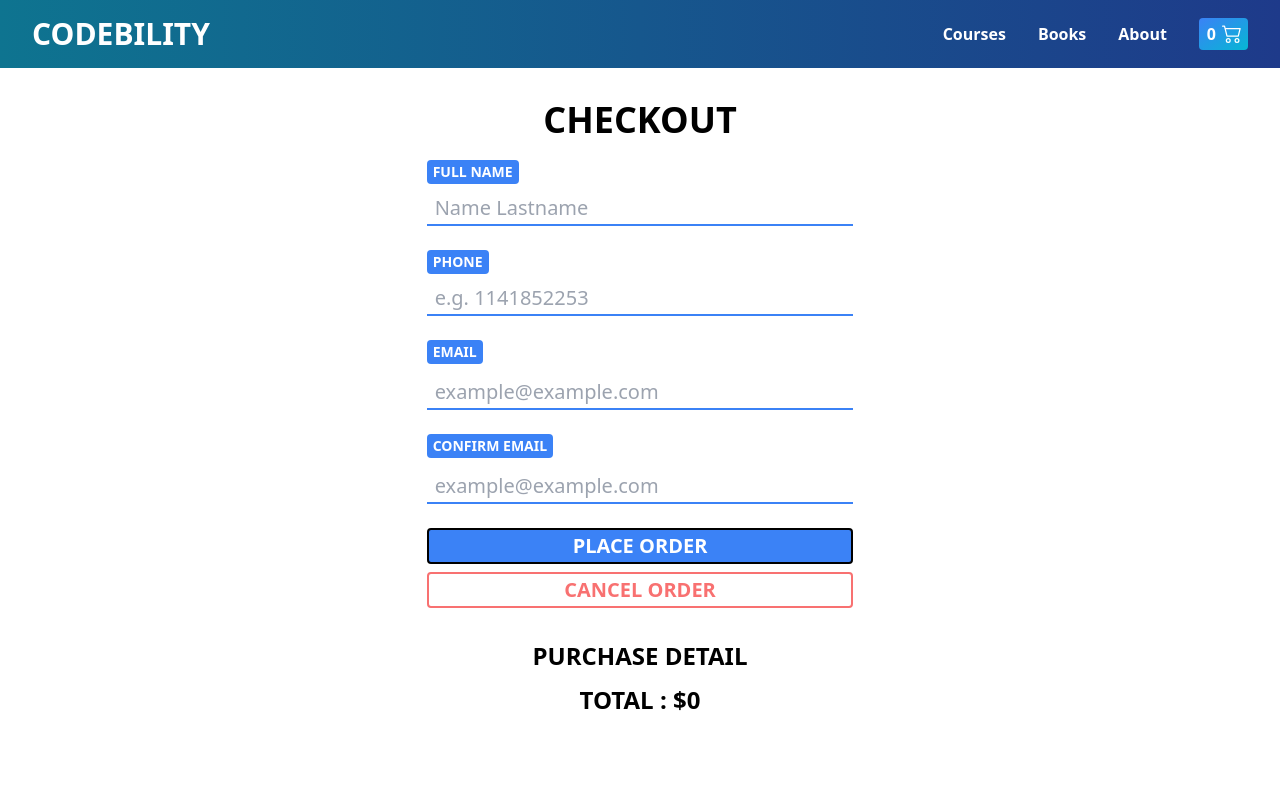
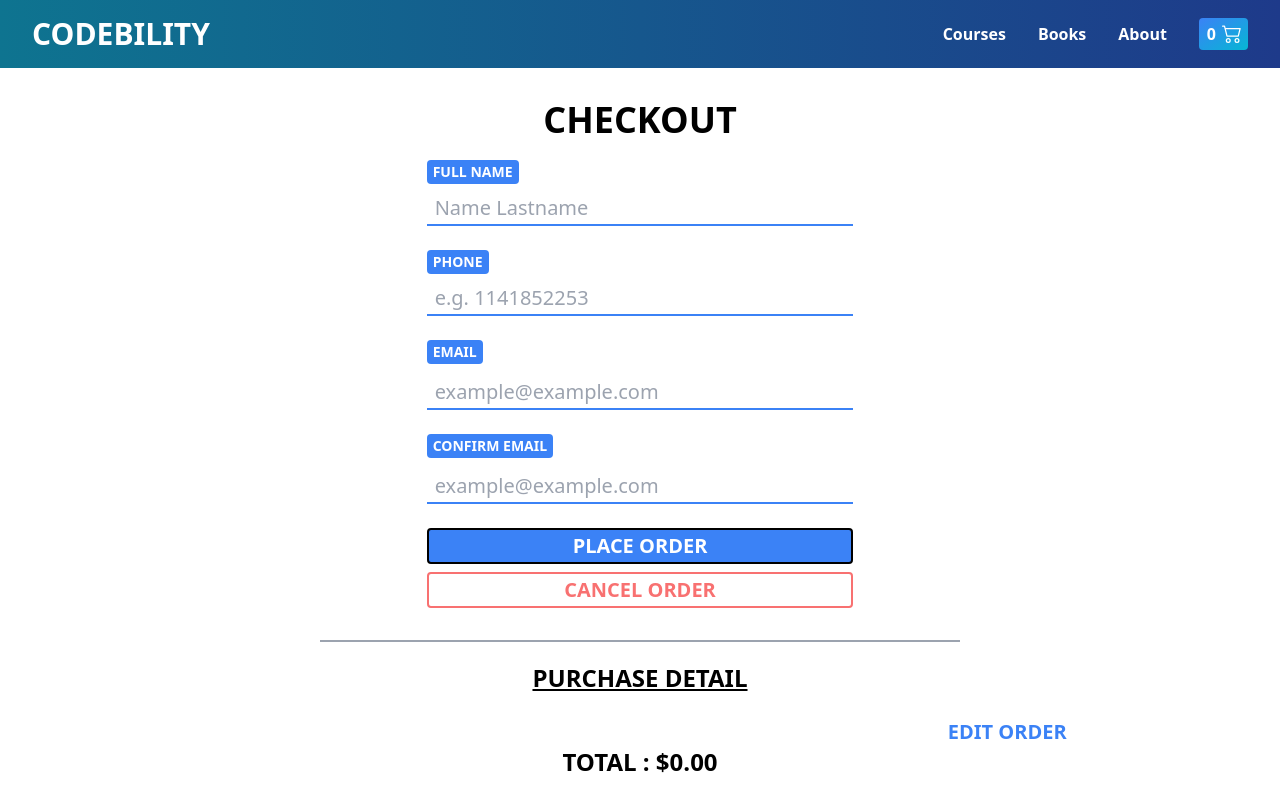
Before and after one commit to LlanoLucas/React_PFLlano, a React (Create React App) app in the folder codebility/: page /checkout in a window 1280 px wide. Built offline with nearby package versions, Linux system fonts and the light colour scheme.

Commit message:
firebase config

```diff
--- a/codebility/src/components/Cart/Cart.js
+++ b/codebility/src/components/Cart/Cart.js
@@ -28,7 +28,7 @@ const Cart = () => {
         <CartItem key={p.id} {...p} />
       ))}
       <h3 className="font-bold text-3xl w-8/12 self-center text-end px-2">
-        Total: ${parseFloat(totalAmount())}
+        Total: ${parseFloat(totalAmount()).toFixed(2)}
       </h3>
       <div className="flex items-center gap-1 w-8/12 text-xl">
         <button
--- a/codebility/src/components/CartItem/CartItem.js
+++ b/codebility/src/components/CartItem/CartItem.js
@@ -20,9 +20,8 @@ const CartItem = ({ id, name, quantity, price }) => {
             width="16"
             height="16"
             fill="currentColor"
-            class="bi bi-trash3"
+            className="bi bi-trash3 scale-110"
             viewBox="0 0 16 16"
-            className="scale-110"
           >
             <path d="M6.5 1h3a.5.5 0 0 1 .5.5v1H6v-1a.5.5 0 0 1 .5-.5ZM11 2.5v-1A1.5 1.5 0 0 0 9.5 0h-3A1.5 1.5 0 0 0 5 1.5v1H2.506a.58.58 0 0 0-.01 0H1.5a.5.5 0 0 0 0 1h.538l.853 10.66A2 2 0 0 0 4.885 16h6.23a2 2 0 0 0 1.994-1.84l.853-10.66h.538a.5.5 0 0 0 0-1h-.995a.59.59 0 0 0-.01 0H11Zm1.958 1-.846 10.58a1 1 0 0 1-.997.92h-6.23a1 1 0 0 1-.997-.92L3.042 3.5h9.916Zm-7.487 1a.5.5 0 0 1 .528.47l.5 8.5a.5.5 0 0 1-.998.06L5 5.03a.5.5 0 0 1 .47-.53Zm5.058 0a.5.5 0 0 1 .47.53l-.5 8.5a.5.5 0 1 1-.998-.06l.5-8.5a.5.5 0 0 1 .528-.47ZM8 4.5a.5.5 0 0 1 .5.5v8.5a.5.5 0 0 1-1 0V5a.5.5 0 0 1 .5-.5Z" />
           </svg>
--- a/codebility/src/components/CartWidget/CartWidget.js
+++ b/codebility/src/components/CartWidget/CartWidget.js
@@ -3,12 +3,12 @@ import { Link } from "react-router-dom";
 import { CartContext } from "../../context/CartContext";
 
 const CartWidget = () => {
-  const { totalQuantity } = useContext(CartContext);
+  const { cart } = useContext(CartContext);
 
   return (
     <Link to="/cart">
       <li className="flex font-semibold cursor-pointer gap-2 bg-gradient-to-br from-blue-500 to-cyan-500 px-2 py-1 rounded items-center hover:gap-3 hover:px-2.5  transition-all ease-linear duration-200">
-        {totalQuantity}
+        {cart.length}
         <svg
           xmlns="http://www.w3.org/2000/svg"
           width="16"
--- a/codebility/src/components/Checkout/Checkout.js
+++ b/codebility/src/components/Checkout/Checkout.js
@@ -17,7 +17,7 @@ const Checkout = () => {
   const [loading, setLoading] = useState(false);
   const [orderId, setOrderId] = useState("");
 
-  const { cart, totalPrice, clearCart } = useContext(CartContext);
+  const { cart, totalAmount, clearCart } = useContext(CartContext);
 
   const createOrder = async ({ name, phone, email }) => {
     setLoading(true);
@@ -30,7 +30,7 @@ const Checkout = () => {
           email,
         },
         items: cart,
-        total: totalPrice(),
+        total: totalAmount(),
         date: Timestamp.fromDate(new Date()),
       };
       const batch = writeBatch(db);
--- a/codebility/src/components/CheckoutDetail/CheckoutDetail.js
+++ b/codebility/src/components/CheckoutDetail/CheckoutDetail.js
@@ -1,13 +1,14 @@
 import { useContext } from "react";
 import CartItem from "../CartItem/CartItem";
 import { CartContext } from "../../context/CartContext";
+import { Link } from "react-router-dom";
 
 const CheckoutDetail = () => {
   const { cart, totalAmount } = useContext(CartContext);
 
   return (
-    <div className="flex flex-col mt-8 mb-8 w-full items-center gap-3">
-      <p className="font-semibold text-2xl">PURCHASE DETAIL</p>
+    <div className="flex flex-col mt-5 mb-8 w-full items-center">
+      <p className="font-semibold text-2xl mb-4 underline">PURCHASE DETAIL</p>
       {cart.map((product) => (
         <CartItem
           img={product.img}
@@ -16,8 +17,13 @@ const CheckoutDetail = () => {
           quantity={product.quantity}
         />
       ))}
+      <div className="text-blue-500 font-semibold w-8/12 mt-2 text-end">
+        <Link className="hover:underline" to="/cart">
+          EDIT ORDER
+        </Link>
+      </div>
       <p className="font-semibold text-2xl">
-        TOTAL : ${parseFloat(totalAmount())}
+        TOTAL : ${parseFloat(totalAmount()).toFixed(2)}
       </p>
     </div>
   );
--- a/codebility/src/components/CheckoutForm/CheckoutForm.js
+++ b/codebility/src/components/CheckoutForm/CheckoutForm.js
@@ -31,9 +31,9 @@ const CheckoutForm = ({ onConfirm }) => {
       <form onSubmit={handleConfirm} className="flex flex-col gap-6 w-4/12">
         <p className="title is-5">
           <label className="flex gap-2 flex-col">
-            <p className="text-sm rounded px-1.5 py-0.5 bg-blue-500 w-max text-white font-semibold">
+            <span className="text-sm rounded px-1.5 py-0.5 bg-blue-500 w-max text-white font-semibold">
               FULL NAME
-            </p>
+            </span>
             <input
               placeholder="Name Lastname"
               type="text"
@@ -46,9 +46,9 @@ const CheckoutForm = ({ onConfirm }) => {
         </p>
         <p className="title is-5">
           <label className="flex gap-2 flex-col">
-            <p className="text-sm rounded px-1.5 py-0.5 bg-blue-500 w-max text-white font-semibold">
+            <span className="text-sm rounded px-1.5 py-0.5 bg-blue-500 w-max text-white font-semibold">
               PHONE
-            </p>
+            </span>
             <input
               placeholder="e.g. 1141852253"
               type="text"
@@ -61,9 +61,9 @@ const CheckoutForm = ({ onConfirm }) => {
         </p>
         <p className="title is-5">
           <label className="flex gap-3 flex-col">
-            <p className="text-sm rounded px-1.5 py-0.5 bg-blue-500 w-max text-white font-semibold">
+            <span className="text-sm rounded px-1.5 py-0.5 bg-blue-500 w-max text-white font-semibold">
               EMAIL
-            </p>
+            </span>
             <input
               placeholder="example@example.com"
               type="email"
@@ -76,9 +76,9 @@ const CheckoutForm = ({ onConfirm }) => {
         </p>
         <p className="title is-5">
           <label className="flex gap-3 flex-col">
-            <p className="text-sm rounded px-1.5 py-0.5 bg-blue-500 w-max text-white font-semibold">
+            <span className="text-sm rounded px-1.5 py-0.5 bg-blue-500 w-max text-white font-semibold">
               CONFIRM EMAIL
-            </p>
+            </span>
             <input
               placeholder="example@example.com"
               type="email"
@@ -105,6 +105,7 @@ const CheckoutForm = ({ onConfirm }) => {
           </Link>
         </div>
       </form>
+      <span className="w-6/12 border-b-2 mt-8 border-gray-400"></span>
       <div className="w-full flex flex-col items-center m-0 text-center">
         <CheckoutDetail cart={cart} />
       </div>
--- a/codebility/src/components/NavBar/NavBar.js
+++ b/codebility/src/components/NavBar/NavBar.js
@@ -3,7 +3,7 @@ import CartWidget from "../CartWidget/CartWidget";
 
 const NavBar = () => {
   return (
-    <nav className="flex bg-gradient-to-r from-cyan-700 to-blue-900 text-white px-8 py-4 justify-between items-center">
+    <nav className="flex sticky top-0 bg-gradient-to-r from-cyan-700 to-blue-900 text-white px-8 py-4 justify-between items-center">
       <NavLink to={"/"} className="text-3xl font-semibold cursor-pointer">
         CODEBILITY
       </NavLink>
--- a/codebility/src/config/firebase.js
+++ b/codebility/src/config/firebase.js
@@ -3,7 +3,7 @@ import { getFirestore } from "firebase/firestore";
 
 // Your web app's Firebase configuration
 const firebaseConfig = {
-  apiKey: "AIzaSyCzq9oH1LXhjuDje6LLkPK32hblgUq7_z4",
+  apiKey: process.env.REACT_APP_apiKey,
   authDomain: "codebility-e389b.firebaseapp.com",
   projectId: "codebility-e389b",
   storageBucket: "codebility-e389b.appspot.com",
```
Also changed, not shown: 1 other file (tests, documents, lock files or other folders).
